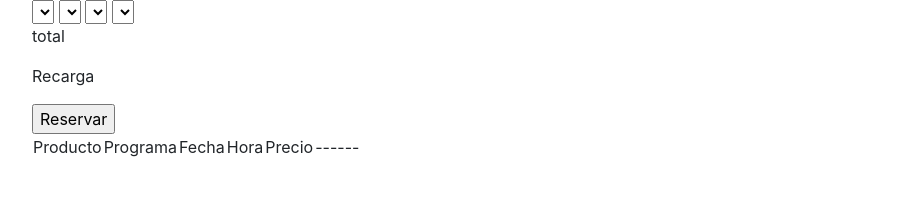
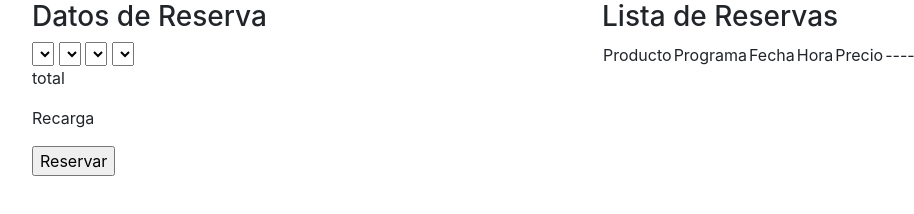
Before and after one commit to angelicanoriega/AmericaTVHackaton, a website: page index.html in a window 1280 px wide. Shown: the whole page, without its empty margins (53-967 px from the left). Drawn offline with nearby package versions, Linux system fonts and the light colour scheme; no server answers.

Commit message:
acualizando reservas

```diff
--- a/index.html
+++ b/index.html
@@ -12,6 +12,9 @@
 
 <body>
     <div class="container">
+        <div class="row">
+            <div class="col">
+                <h3>Datos de Reserva</h3>
                 <select name="" id="product"></select>
                 <select name="" id="pro"></select>
                 <select name="" id="date"></select>
@@ -21,6 +24,9 @@
                 <p>Recarga</p>
                 <p id="extra"></p>
                 <input type="button" value="Reservar" id="btn">
+            </div>
+            <div class="col">
+                <h3>Lista de Reservas</h3>
                 <table  id="table">
                     <tr>
                         <td>Producto</td>
@@ -31,6 +37,9 @@
                         <td>------</td>
                     </tr>
                 </table>
+            </div>
+        </div>
+
     </div>
 
 </body>
```
Also changed, not shown: src/calendario.html (+0 -4 lines). Lines whose indentation alone changed are shown as unchanged.
